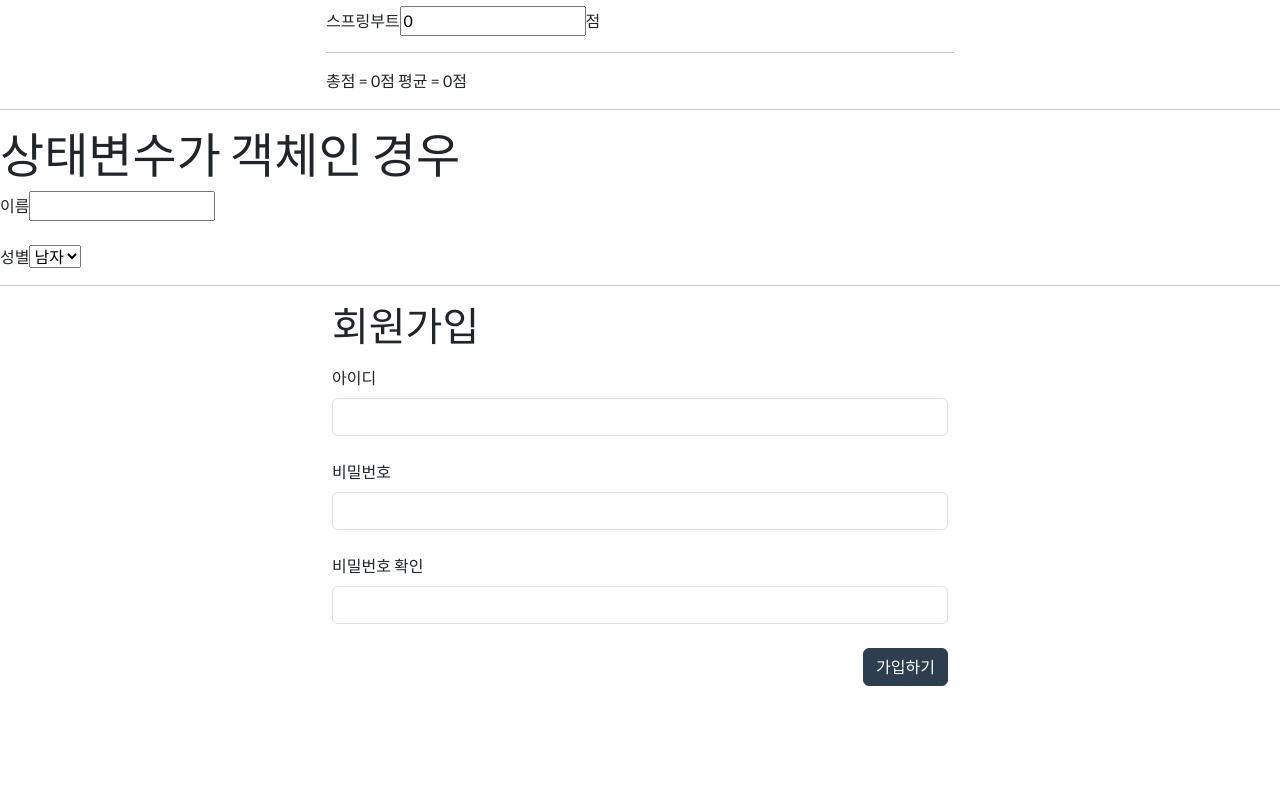
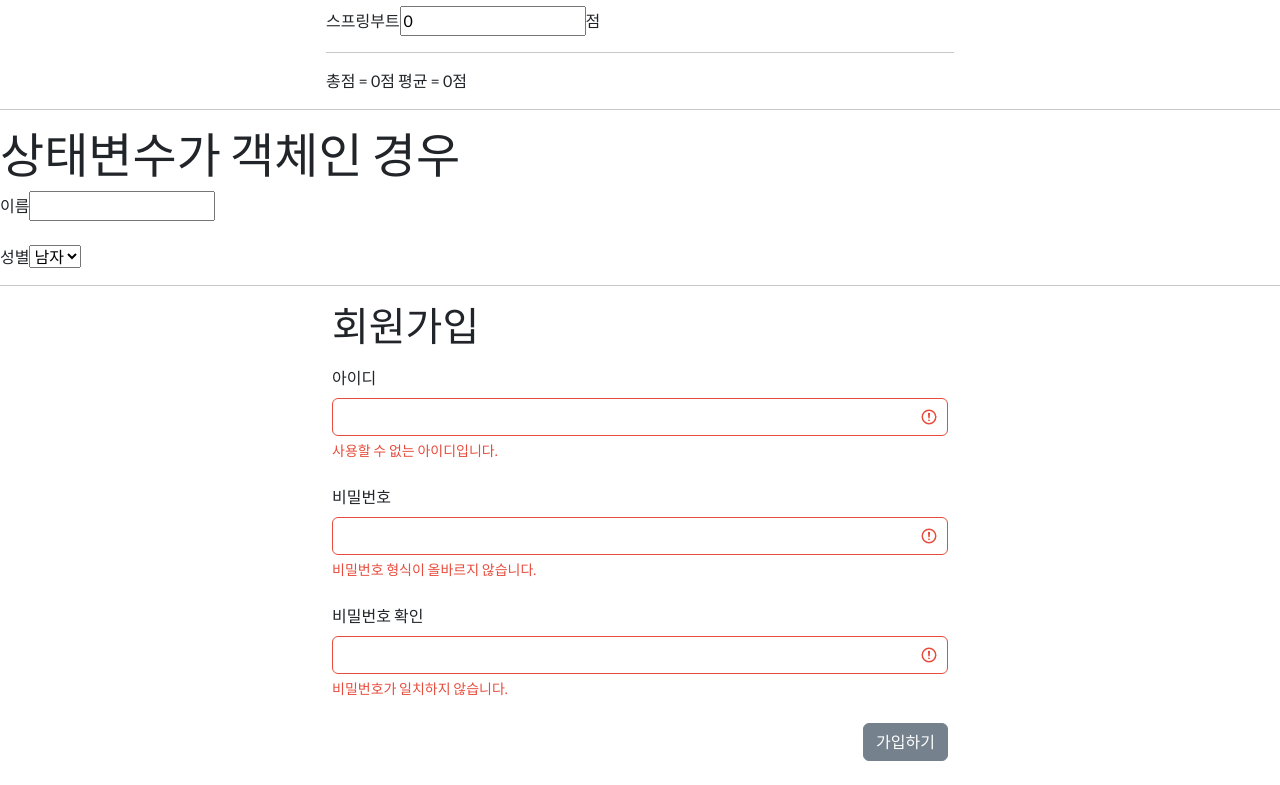
Before and after one commit to seonmikwak/kwak-react, a React (Create React App) app in the folder demo03/: page / in a window 1280 px wide. Shown: the part 1363-2148 px from the top of the page. Before the commit the page ends 2073 px from the top, so only its background shows below. Built offline with nearby package versions, Linux system fonts and the light colour scheme.

Commit message:
상태 변수를 이용한 조건부 클래스 설정 및 속성 설정

```diff
--- a/demo03/src/components/Exam07.js
+++ b/demo03/src/components/Exam07.js
@@ -1,13 +1,40 @@
-import { useState } from "react";
+import { useEffect, useState } from "react";
 
 const Exam07 = () =>{
 
     //객체로 상태 변수를 정의
-    const[member, setMember] = useState({
+    const[member, setMember] = useState({//입력데이터
         memberId : "",
         memberPw : "",
         memberPwRe : ""
     });
+
+    const[result, setResult] = useState({//검사결과
+        memberId:false,
+        memberPw:false,
+        memberPwRe:false
+    });
+    //입력데이터가 변하면 검사결과가 자동으로 계산되도록 처리
+    useEffect(()=>{
+        //console.log("member가 변했습니다.");
+        //ID검사
+        const idRegex = /^[a-z][a-z0-9]{7,19}$/;
+        const idMatch = idRegex.test(member.memberId);
+
+        //PW검사
+        const pwRegex = /^[A-Za-z0-9!@#$]{8,16}$/;
+        const pwMatch = pwRegex.test(member.memberPw);
+
+        //PW-RE검사
+        // const pwReMatch = 비밀번호 1글자 이상 && 비밀번호 == 비밀번호 확인값;
+        const pwReMatch = member.memberPw.length > 0 && member.memberPw === member.memberPwRe;
+
+        setResult({
+            memberId : idMatch,
+            memberPw : pwMatch,
+            memberPwRe : pwReMatch
+        });
+    },[member]);
 
     //객체의 상태를 한 번에 변경하는 함수를 구현
     const changeMember = (e)=>{
@@ -34,7 +61,14 @@ const Exam07 = () =>{
                         <div className="col">
                             <label className="form-label">아이디</label>
                             <input type="text" name="memberId" value={member.memberId}
-                                onInput={changeMember} className="form-control"/>
+                                onChange={changeMember}
+                                className={`
+                                    form-control
+                                    ${result.memberId ? 'is-valid' : 'is-invalid'}
+                                    `}
+                            />
+                            <div className="valid-feedback">멋진 아이디입니다.</div>
+                            <div className="invalid-feedback">사용할 수 없는 아이디입니다.</div>
                         </div>
                     </div>
 
@@ -42,7 +76,13 @@ const Exam07 = () =>{
                         <div className="col">
                         <label className="form-label">비밀번호</label>
                             <input type="password" name="memberPw" value={member.memberPw}
-                                onInput={changeMember} className="form-control"/>
+                                onChange={changeMember}
+                                className={`
+                                    form-control
+                                    ${result.memberPw ? 'is-valid' : 'is-invalid'}
+                                `}/>
+                            <div className="valid-feedback">올바른 형식의 비밀번호입니다.</div>
+                            <div className="invalid-feedback">비밀번호 형식이 올바르지 않습니다.</div>
                         </div>
                     </div>
 
@@ -50,7 +90,13 @@ const Exam07 = () =>{
                         <div className="col">
                             <label className="form-label">비밀번호 확인</label>
                             <input type="password" name="memberPwRe" value={member.memberPwRe}
-                                    onInput={changeMember} className="form-control"/>
+                                    onChange={changeMember}
+                                    className={`
+                                        form-control
+                                        ${result.memberPwRe ? 'is-valid' : 'is-invalid'}
+                                    `}/>
+                            <div className="valid-feedback">비밀번호가 일치합니다.</div>
+                            <div className="invalid-feedback">비밀번호가 일치하지 않습니다.</div>
                         </div>
                     </div>
 
@@ -58,7 +104,9 @@ const Exam07 = () =>{
 
                     <div className="row my-4">
                         <div className="col text-end">
-                            <button type="submit" className="btn btn-primary">가입하기</button>
+                            <button type="submit" className="btn btn-primary"
+                                disabled={!(result.memberId && result.memberPw
+                                            && result.memberPwRe)}>가입하기</button>
                         </div>
                     </div>
 
```
